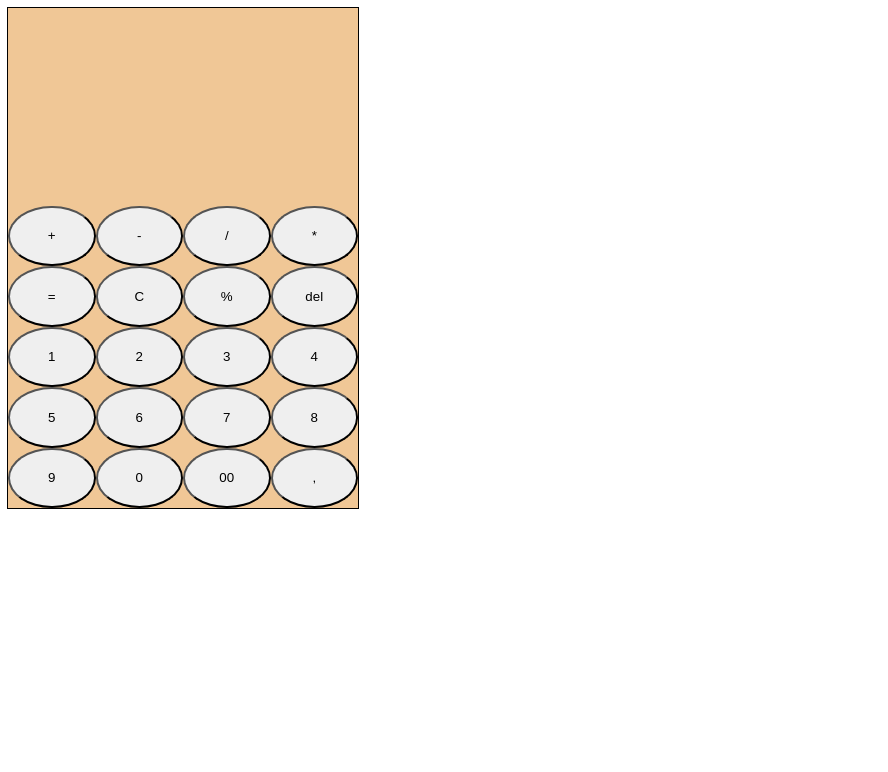
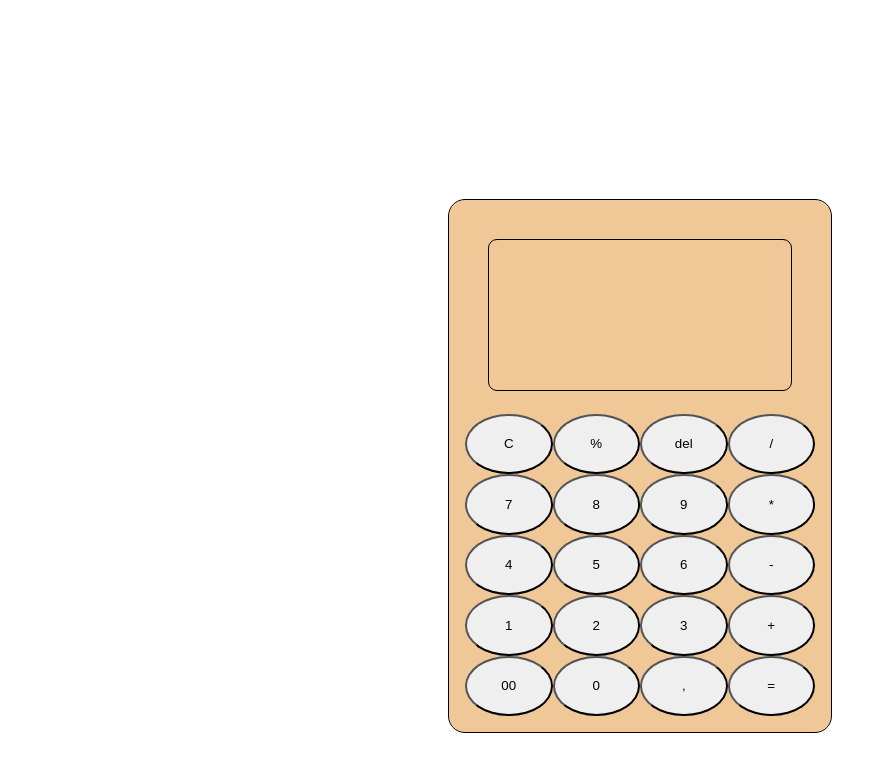
Before and after one commit to Airadoz/Calculator-Project, a plain HTML site: page index.html in a window 1280 px wide. Shown: the whole page, without its empty margins (0-888 px from the left). Drawn offline with Linux system fonts and the light colour scheme.

Commit message:
Reworked grid area to include data-attributes. Added a little more style.

```diff
--- a/style.css
+++ b/style.css
@@ -1,11 +1,24 @@
+/*
+Reset
+*/
 html{
     box-sizing: border-box;
     padding: 0;
     margin: 0;
-}
-.container{
     display: grid;
     justify-content: center;
+}
+/*
+Added wrapper to make an outline and center/change position for whole unit */
+.wrapper{
+    padding: 1rem;
+    margin: 12rem;
+    display: grid;
+    width: 350px;
+    height: 500px;
+    outline: black 1px solid;
+    background-color: rgb(240, 199, 150);
+    border-radius: 1rem;
 }
 /*
 Setting areas using grid-area property
@@ -24,65 +37,50 @@ Stupid for this layout, but fun
     'one two three plus'
     'empty-one  zero empty-two equals';
 }
-#double-zero{
-    grid-area: empty-one;
+.buttons [data-grid-area-value = '1']{
+    grid-area: one;
 }
-#coma{
-    grid-area: empty-two;
+.buttons [data-grid-area-value = '3']{
+    grid-area: three;
 }
-#plus{
+.buttons [data-grid-area-value = '4']{
+    grid-area: four;
+}
+.buttons [data-grid-area-value = '5']{
+    grid-area: five;
+}
+.buttons [data-grid-area-value = '6']{
+    grid-area: six;
+}
+.buttons [data-grid-area-value = '7']{
+    grid-area: seven;
+}
+.buttons [data-grid-area-value = '8']{
+    grid-area: eight;
+}
+.buttons [data-grid-area-value = '9']{
+    grid-area: nine;
+}
+.buttons [data-grid-area-value = 'clear']{
+    grid-area: clear;
+}
+.buttons [data-grid-area-value = 'equals']{
+    grid-area: equals;
+}
+.buttons [data-grid-area-value = 'plus']{
     grid-area: plus;
 }
-#multiply{
+.buttons [data-grid-area-value = 'minus']{
+    grid-area: minus;
+}
+.buttons [data-grid-area-value = 'multiplys']{
     grid-area: multiplys;
 }
-#divide{
+.buttons [data-grid-area-value = 'divide']{
     grid-area: divide;
 }
-#minus{
-    grid-area: minus;
-}
-#del{
-    grid-area: delete;
-}
-#percent{
-    grid-area: percent;
-}
-#clear{
-    grid-area: clear;
-}
-#equals{
-    grid-area: equals;
-}
-#one{
-    grid-area: one;
-}
-#two{
-    grid-area: two;
-}
-#three{
-    grid-area: three;
-}
-#four{
-    grid-area: four;
-}
-#five{
-    grid-area: five;
-}
-#six{
-    grid-area: six;
-}
-#seven{
-    grid-area: seven;
-}
-#eight{
-    grid-area: eight;
-}
-#nine{
-    grid-area: nine;
-}
-#zero{
-    grid-area: zero;
+.buttons [data-grid-area-value = '00']{
+    grid-area: empty-one;
 }
 /*
 Added a border radius for a buttons
@@ -91,12 +89,10 @@ Added a border radius for a buttons
     border-radius: 50%;
 }
 /*
-Added wrapper to make an outline and center/change position for whole unit
+Outline for a screen
 */
-.wrapper{
-    display: grid;
-    width: 350px;
-    height: 500px;
-    outline: black 1px solid;
-    background-color: rgb(240, 199, 150);
+.screen{
+    outline: 1px black solid;
+    outline-offset: -1.5rem;
+    border-radius: 2rem;
 }
```
